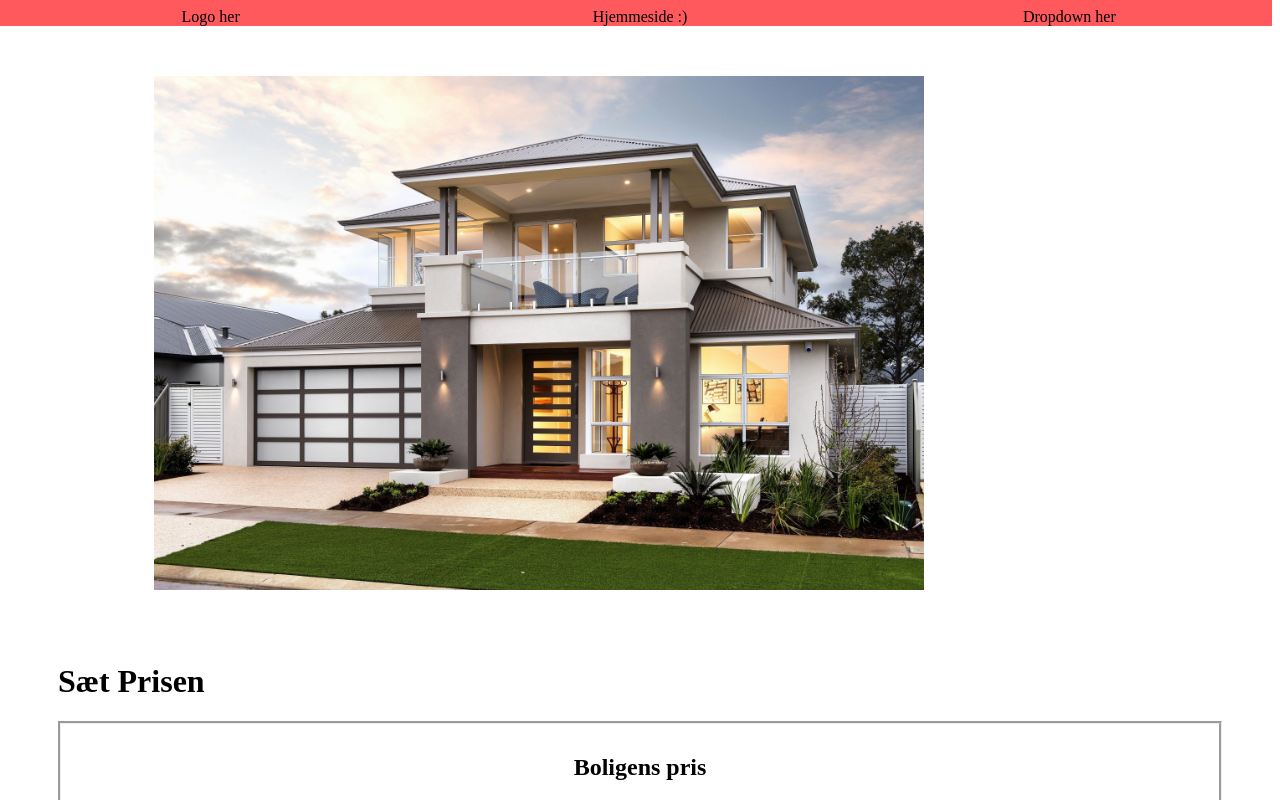
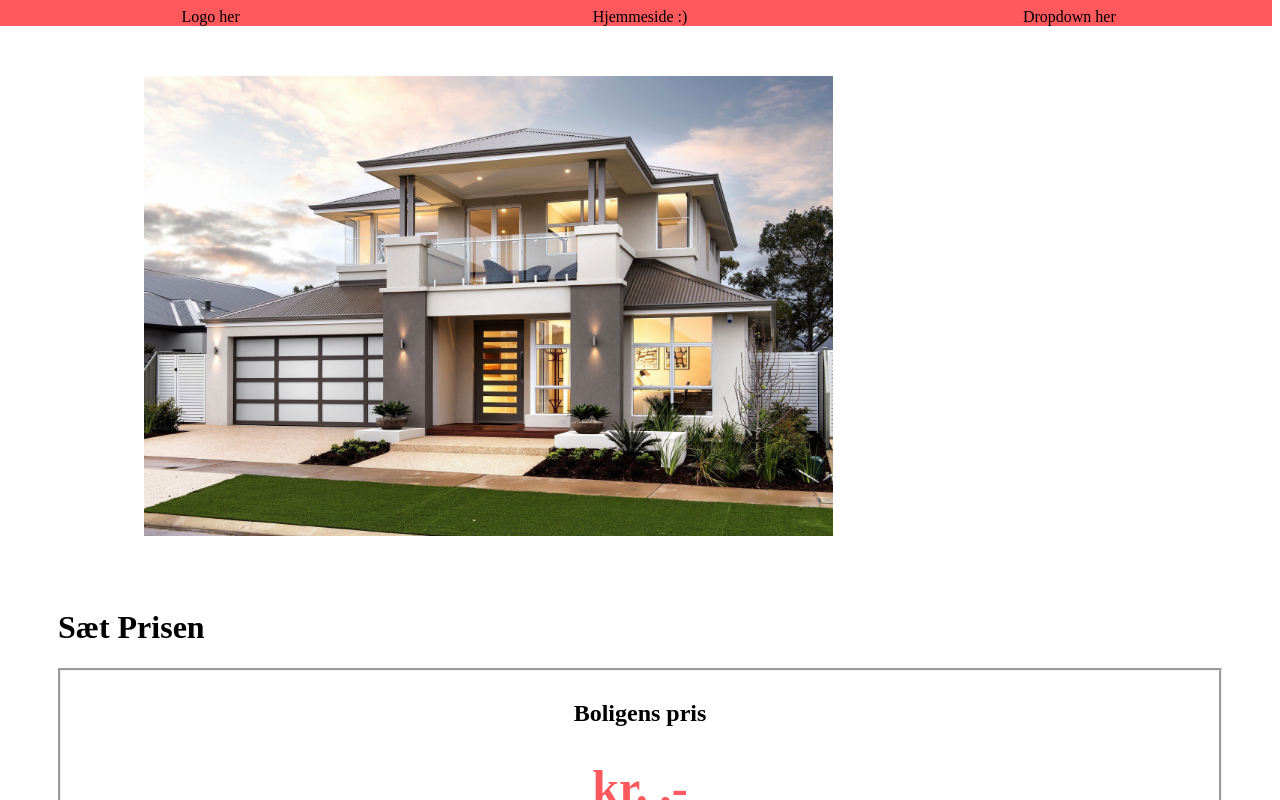
Before and after one commit to Adamhviid/react-app, a React (Create React App) app: page / in a window 1280 px wide. Shown: the top 800 px of the page. Built offline with nearby package versions, Linux system fonts and the light colour scheme; no server answers.

Commit message:
more tests added

```diff
--- a/src/App.js
+++ b/src/App.js
@@ -13,10 +13,10 @@ function App() {
     <div className="App" >
       <Header />
       <Grid container spacing={6} style={{ textal: 'center', padding: '50px' }}>
-        <Grid item md={10}>
+        <Grid item md={9}>
           <Image />
         </Grid>
-        <Grid item md={2} style={{ textAlign: 'center' }}>
+        <Grid item md={3} style={{ textAlign: 'center' }}>
           <Weather />
         </Grid>
         <Grid item md={12}>
--- a/src/components/PriceTool.js
+++ b/src/components/PriceTool.js
@@ -43,6 +43,12 @@ const PriceTool = () => {
         }
       </Typography>
       <Collapse in={open} style={{ borderStyle: 'groove', padding: '10px' }}>
+
+        <Typography>
+          tekst om at hjælpe med at sætte prisen :)
+        </Typography>
+
+
         {/* <Grid container spacing={6}>
           <Grid item xs={6}>
             <Grid item xs={12}>
```
Also changed, not shown: tests/test.js (+11 -0 lines), 2 other files (tests, documents, lock files or other folders).
